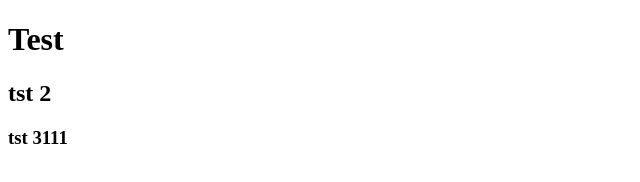
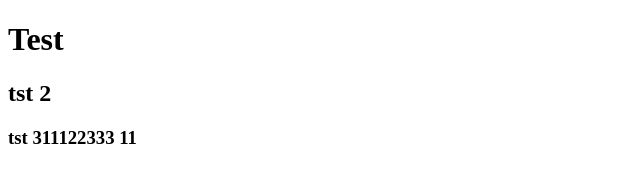
Before and after one commit to pra98935/gitDemo, a plain HTML site: page index.html in a window 1280 px wide. Shown: the whole page, without its empty margins (0-640 px from the left). Drawn offline with Linux system fonts and the light colour scheme.

Commit message:
commit3--new

```diff
--- a/index.html
+++ b/index.html
@@ -4,6 +4,6 @@
     <body>
         <h1>Test</h1>
         <h2>tst 2</h2>
-        <h3>tst 3111</h3>
+        <h3>tst 311122333 11</h3>
     </body>
 </html>
```
